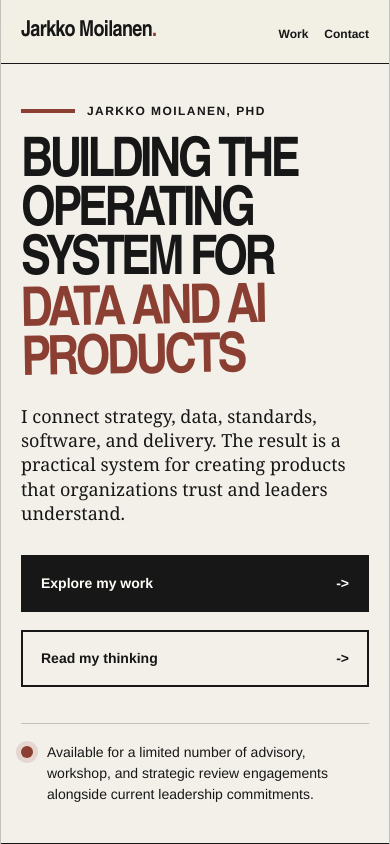
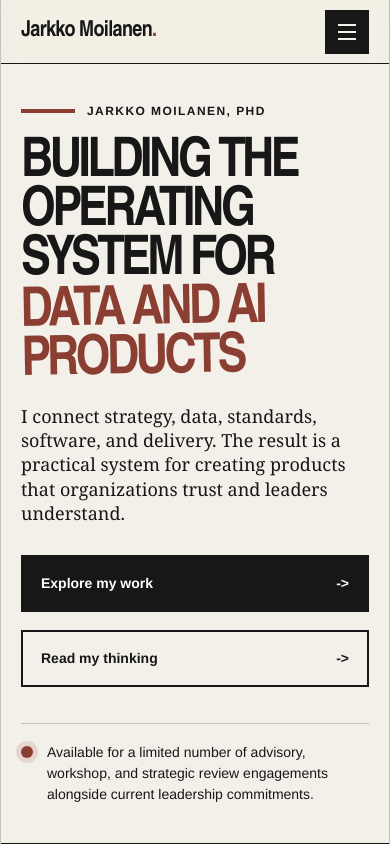
Before and after one commit to kyyberi/jarkko, a Next.js app: page / in a window 390 px wide. Shown: the top 844 px of the page. Built offline with nearby package versions, Linux system fonts and the light colour scheme.

Commit message:
Add mobile hamburger navigation

```diff
--- a/app/globals.css
+++ b/app/globals.css
@@ -91,6 +91,60 @@ a {
 .nav a:hover::after,
 .nav a:focus-visible::after {
   right: 0;
+}
+
+.mobile-nav {
+  display: none;
+}
+
+.mobile-menu-button {
+  display: inline-grid;
+  gap: 5px;
+  place-content: center;
+  width: 44px;
+  height: 44px;
+  border: 1px solid var(--ink);
+  border-radius: 0;
+  background: var(--ink);
+  color: var(--paper);
+  cursor: pointer;
+}
+
+.mobile-menu-button span {
+  display: block;
+  width: 18px;
+  height: 2px;
+  background: currentColor;
+}
+
+.mobile-menu {
+  position: absolute;
+  top: calc(100% + 1px);
+  right: 0;
+  left: 0;
+  display: grid;
+  border-bottom: 1px solid var(--ink);
+  background: var(--paper);
+  box-shadow: 0 16px 30px rgba(23, 23, 23, 0.12);
+}
+
+.mobile-menu[hidden] {
+  display: none;
+}
+
+.mobile-menu a {
+  padding: 18px var(--pad);
+  border-top: 1px solid var(--line);
+  font-size: 14px;
+  font-weight: 900;
+  letter-spacing: 0.04em;
+  text-transform: uppercase;
+}
+
+.mobile-menu a:hover,
+.mobile-menu a:focus-visible {
+  background: var(--ink);
+  color: var(--paper);
 }
 
 .hero {
@@ -1015,21 +1069,16 @@ footer {
 
 @media (max-width: 720px) {
   .site-header {
+    grid-template-columns: minmax(0, 1fr) auto;
     min-height: 64px;
   }
 
   .nav {
-    gap: 16px;
-    font-size: 12px;
+    display: none;
   }
 
-  .nav a {
-    padding: 22px 0 18px;
-  }
-
-  .nav a:nth-child(2),
-  .nav a:nth-child(3) {
-    display: none;
+  .mobile-nav {
+    display: block;
   }
 
   .hero-copy {
--- /dev/null
+++ b/app/mobile-nav.tsx
@@ -0,0 +1,53 @@
+"use client";
+
+import { useState } from "react";
+
+const assetPath = process.env.NEXT_PUBLIC_BASE_PATH ?? "";
+
+function sitePath(path: string) {
+  return `${assetPath}${path}`;
+}
+
+const links = [
+  { href: "/#work", label: "Work" },
+  { href: "/insights/articles", label: "Insights" },
+  { href: "/#about", label: "About" },
+  { href: "/#contact", label: "Contact" },
+];
+
+export function MobileNav() {
+  const [isOpen, setIsOpen] = useState(false);
+
+  return (
+    <div className="mobile-nav">
+      <button
+        aria-controls="mobile-navigation"
+        aria-expanded={isOpen}
+        aria-label={isOpen ? "Close navigation menu" : "Open navigation menu"}
+        className="mobile-menu-button"
+        onClick={() => setIsOpen((current) => !current)}
+        type="button"
+      >
+        <span />
+        <span />
+        <span />
+      </button>
+      <nav
+        aria-label="Mobile primary"
+        className="mobile-menu"
+        hidden={!isOpen}
+        id="mobile-navigation"
+      >
+        {links.map((link) => (
+          <a
+            href={sitePath(link.href)}
+            key={link.href}
+            onClick={() => setIsOpen(false)}
+          >
+            {link.label}
+          </a>
+        ))}
+      </nav>
+    </div>
+  );
+}
--- a/app/site.tsx
+++ b/app/site.tsx
@@ -1,3 +1,5 @@
+import { MobileNav } from "./mobile-nav";
+
 export function Arrow() {
   return <span aria-hidden="true">{"->"}</span>;
 }
@@ -92,6 +94,7 @@ export function Header() {
         <a href={sitePath("/#about")}>About</a>
         <a href={sitePath("/#contact")}>Contact</a>
       </nav>
+      <MobileNav />
     </header>
   );
 }
```
Also changed, not shown: 1 other file (tests, documents, lock files or other folders).
